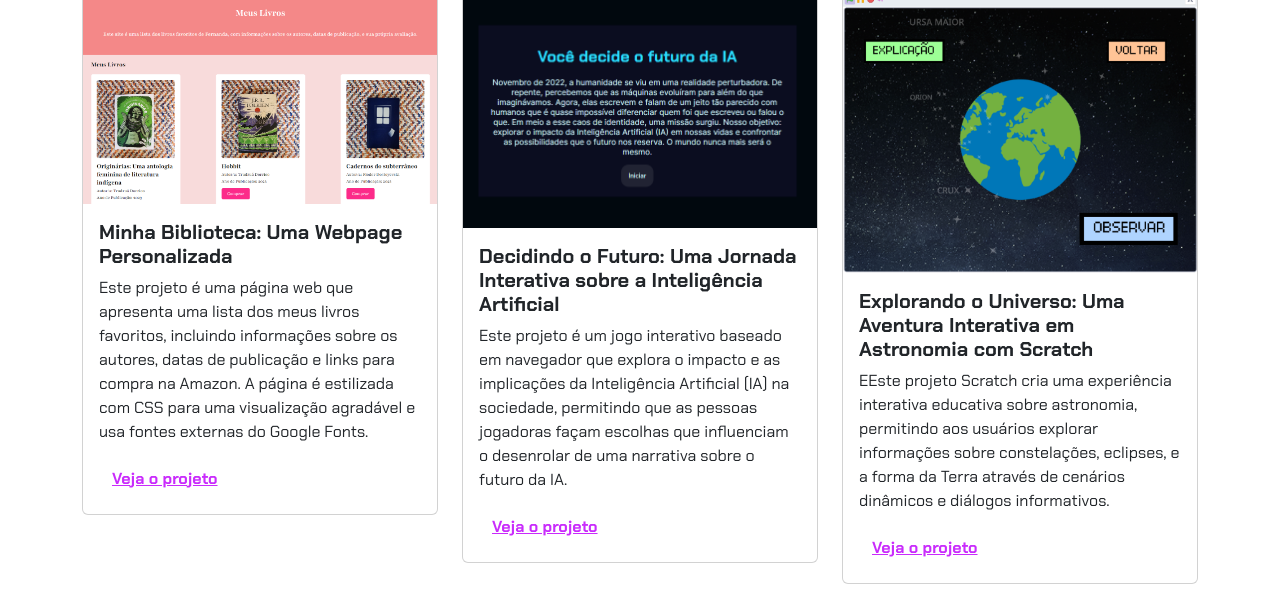
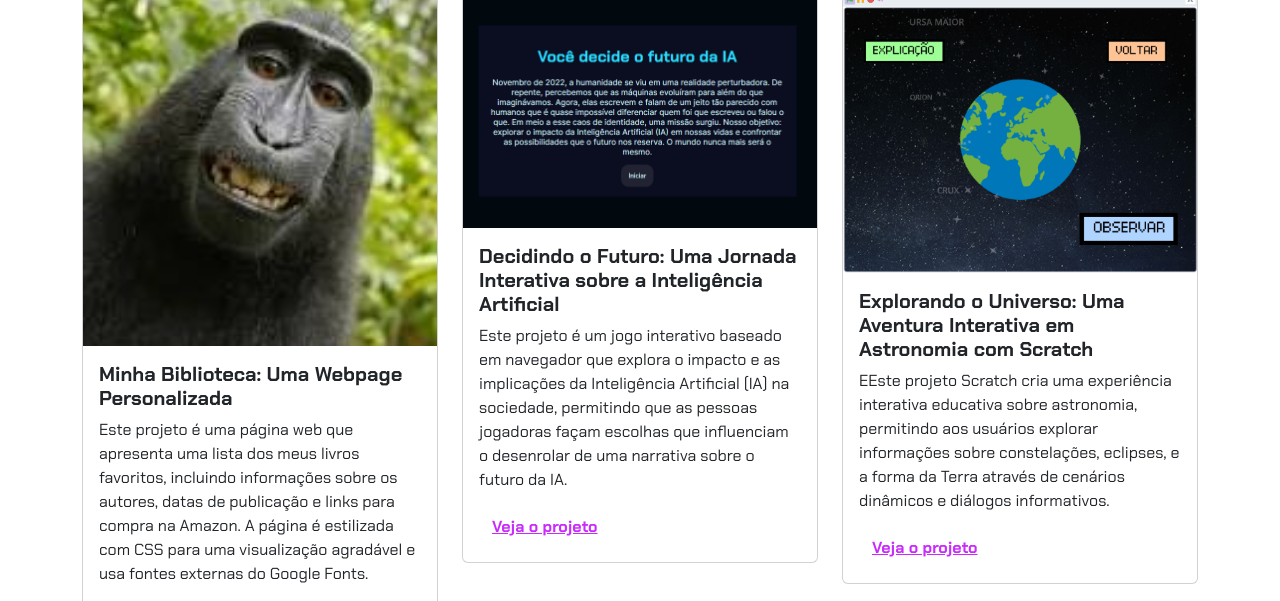
Before and after one commit to SachserArthur/portifolio, a plain HTML site: page index.html in a window 1280 px wide. Shown: the part 499-1100 px from the top of the page. Drawn offline with nearby package versions, Linux system fonts and the light colour scheme.

Commit message:
Update index.html

```diff
--- a/index.html
+++ b/index.html
@@ -33,7 +33,7 @@
             <!-- Projeto 1 -->
             <div class="col-md-4">
                 <div class="card">
-                    <img src="img/projeto-1.png" class="card-img-top" alt="Imagem do projeto de biblioteca virtual">
+                    <img src="img/download.jpeg" class="card-img-top" alt="Imagem do projeto de biblioteca virtual">
                     <div class="card-body">
                         <h5 class="card-title">Minha Biblioteca: Uma Webpage Personalizada</h5>
                         <p class="card-text">Este projeto é uma página web que apresenta uma lista dos meus livros
```
